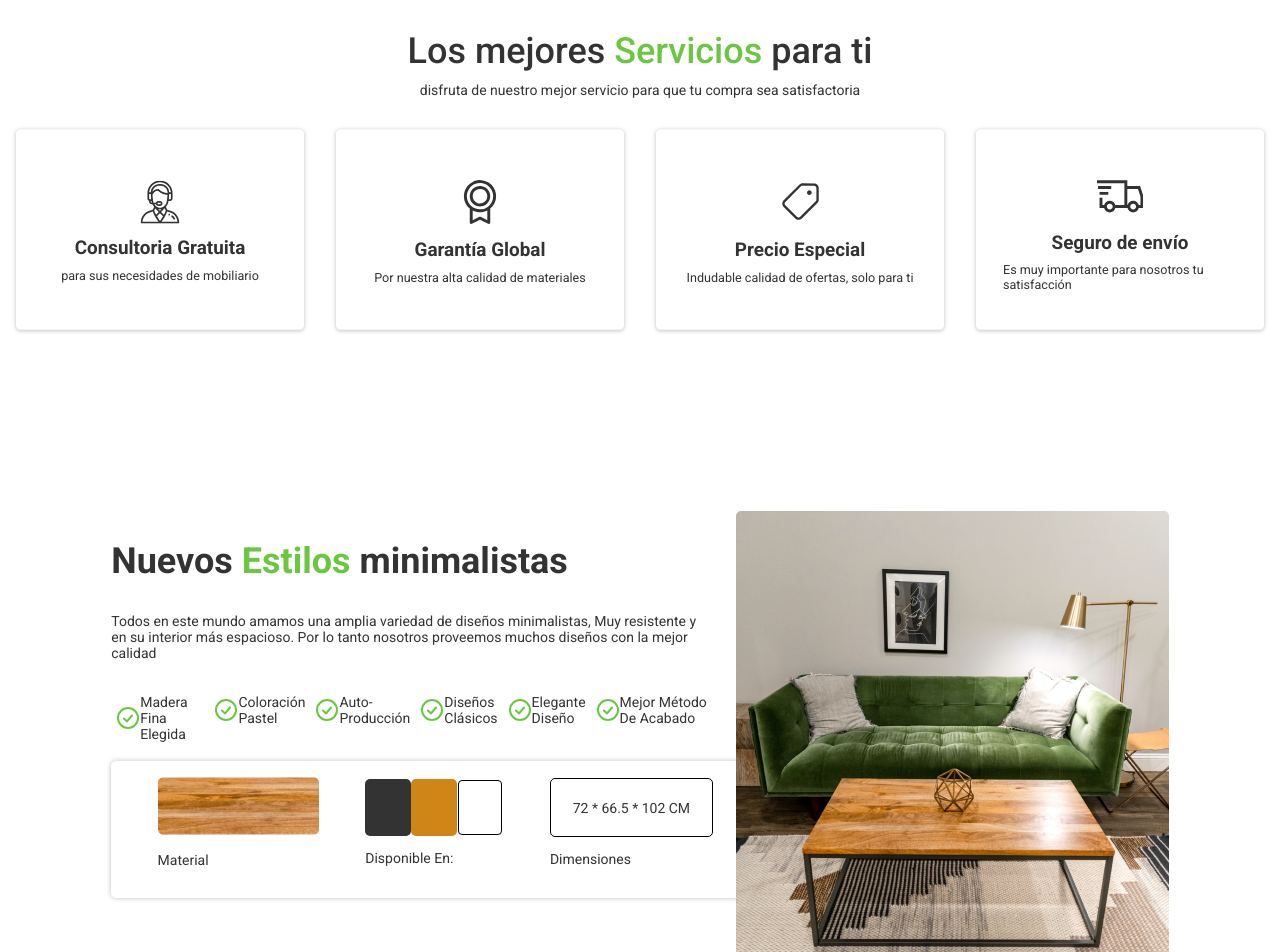
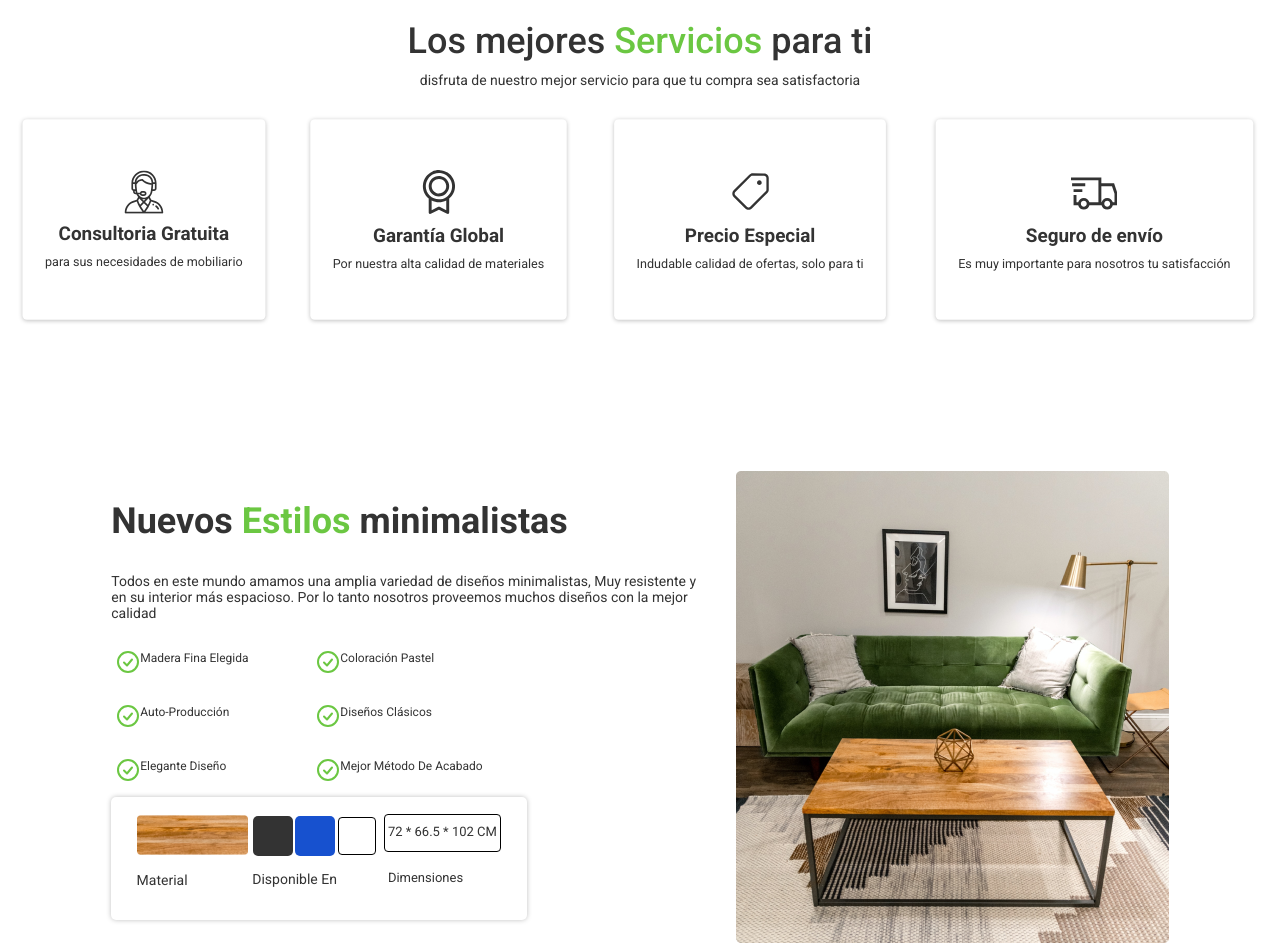
Before and after one commit to Whil117/Landing-page-Furnitures, a Next.js app: page /App in a window 1280 px wide. Shown: the part 660-1612 px from the top of the page. Built offline with nearby package versions, Linux system fonts and the light colour scheme.

Commit message:
delete 70% styles in line.

```diff
--- a/src/components/Services/Services.tsx
+++ b/src/components/Services/Services.tsx
@@ -1,14 +1,18 @@
 /* eslint-disable @next/next/no-img-element */
 import { FC } from "react";
-
-import { Card } from "../../styles/components/Services/Services";
-import { EServices } from "../../styles/components/Services/Styles";
+import {
+  Card,
+  CardDetails,
+  Cards,
+  DivTitle,
+  EServices,
+} from "../../styles/components/Services/Services";
 import services, { IService } from "./assets/data";
 
 const Services: FC = () => {
   return (
     <EServices>
-      <div className="EServicesBlock1">
+      <DivTitle>
         <h1>
           Los mejores <span>Servicios</span> para ti
         </h1>
@@ -16,18 +20,18 @@
           disfruta de nuestro mejor servicio para que tu compra sea
           satisfactoria
         </p>
-      </div>
-      <div className="EServicesBlock2">
+      </DivTitle>
+      <Cards>
         {services.map((service: IService) => (
           <Card key={service.id}>
             <img src={service.img} alt={service.title} />
-            <div className="CardBlock">
+            <CardDetails>
               <h2>{service.title}</h2>
               <p>{service.desc}</p>
-            </div>
+            </CardDetails>
           </Card>
         ))}
-      </div>
+      </Cards>
     </EServices>
   );
 };
--- a/src/components/Styles/Styles.tsx
+++ b/src/components/Styles/Styles.tsx
@@ -1,9 +1,19 @@
 /* eslint-disable @next/next/no-img-element */
 import { FC } from "react";
-import { Style, StyleDetails } from "../../styles/components/Styles/Styles";
+import {
+  Check,
+  ChecksDiv,
+  Colors,
+  ColorsBox,
+  Dimentions,
+  Style,
+  StyleDetails,
+  StyleDivDetails,
+  TextInformation,
+  Texture,
+} from "../../styles/components/Styles/Styles";
 import StyleImg from "../../../public/images/7.png";
 import Image from "next/image";
-import { colors } from "../../styles/colors";
 
 const optionsStyle = [
   "Madera Fina Elegida",
@@ -16,88 +26,51 @@
 
 const Test = {
   material: "/textures/1.png",
-  colors: ["#333333", "#CF8617", "white"],
+  colors: ["#333333", "#1751cf", "white"],
   dimensions: "72 * 66.5 * 102 CM",
 };
 
 const Styles: FC = () => {
   return (
     <Style>
-      <div style={{ width: "602px" }}>
-        <h2 style={{ fontSize: "36px" }}>
-          Nuevos <span style={{ color: colors.green }}>Estilos</span>{" "}
-          minimalistas
+      <StyleDivDetails>
+        <h2>
+          Nuevos <span>Estilos</span> minimalistas
         </h2>
-        <p style={{ width: "602px", fontSize: "14px" }}>
+        <TextInformation>
           Todos en este mundo amamos una amplia variedad de diseños
           minimalistas, Muy resistente y en su interior más espacioso. Por lo
           tanto nosotros proveemos muchos diseños con la mejor calidad
-        </p>
-        <div style={{ display: "flex", justifyContent: "space-between" }}>
-          {optionsStyle.map((option, index) => (
-            <article key={option}>
-              {index <= 2 && (
-                <div key={option} style={{ display: "flex", margin: "5px" }}>
-                  <img src="/icons/checks.svg" alt={option} />
-                  <p>{option}</p>
-                </div>
-              )}
-            </article>
+        </TextInformation>
+        <ChecksDiv>
+          {optionsStyle.map((option) => (
+            <Check key={option}>
+              <img src="/icons/checks.svg" alt={option} />
+              <p>{option}</p>
+            </Check>
           ))}
-          {optionsStyle.map((option, index) => (
-            <article key={option}>
-              {index > 2 && (
-                <div key={option} style={{ display: "flex", margin: "5px" }}>
-                  <img src="/icons/checks.svg" alt={option} />
-                  <p>{option}</p>
-                </div>
-              )}
-            </article>
-          ))}
-        </div>
+        </ChecksDiv>
         <StyleDetails>
           <div>
-            <img src={Test.material} alt="texture1" />
+            <Texture src={Test.material} alt={Test.material} />
             <p>Material</p>
           </div>
-          <div>
-            <div style={{ display: "flex" }}>
+          <ColorsBox>
+            <div>
               {Test.colors.map((color) => (
-                <div
-                  key={color}
-                  style={{
-                    width: "46px",
-                    height: "57px",
-                    borderRadius: "5px",
-                    outline: `1px solid ${
-                      color === "white" ? "black" : "none"
-                    }`,
-                    outlineOffset: "-2px",
-                    backgroundColor: color,
-                  }}
-                ></div>
+                <Colors color={color} key={color}></Colors>
               ))}
             </div>
-            <p>Disponible En:</p>
-          </div>
-          <div>
-            <div
-              style={{
-                border: "1px solid black",
-                display: "flex",
-                alignItems: "center",
-                justifyContent: "center",
-                width: "161px",
-                height: "57px",
-                borderRadius: "5px",
-              }}
-            >
-              {Test.dimensions}
+            <p>Disponible En</p>
+          </ColorsBox>
+          <Dimentions>
+            <div>
+              <p>{Test.dimensions}</p>
             </div>
             <p>Dimensiones</p>
-          </div>
+          </Dimentions>
         </StyleDetails>
-      </div>
+      </StyleDivDetails>
       <div>
         <Image src={StyleImg} alt="stylyeimg1" />
       </div>
--- a/src/components/home/Home.tsx
+++ b/src/components/home/Home.tsx
@@ -3,29 +3,27 @@
 import Link from "next/link";
 import { Swiper, SwiperSlide } from "swiper/react";
 import { Navigation, Pagination } from "swiper";
-import Button from '@material-ui/core/Button';
 import slider from './assets/data'
 import { colors } from "../../styles/colors";
-import { fontsWeight } from "../../styles/fonts";
-import { BuyNow, EHome, Eslogan } from "../../styles/components/Home/Home";
+import { BuyNow, EHome, Eslogan, EsloganSmall, Phrase } from "../../styles/components/Home/Home";
 
 const Home: FC = () => {
   return (
     <EHome>
       <div>
-        <p style={{ margin:"0",color: colors.green,fontSize:"x-large", fontWeight: fontsWeight.medium }}>
+        <EsloganSmall>
           ¡La mejor opción para ti!
-        </p>
+        </EsloganSmall>
         <Eslogan>
           Elija los <span style={{ color: colors.green }}>Muebles</span> más
           modernos para vivir mejor
         </Eslogan>
-        <p style={{ width: "440px", height: "42px", fontSize: "medium" }}>
+        <Phrase>
           Muebles modernos con el sentido del diseño del momento a un precio
           asequible
-        </p>
+        </Phrase>
         <Link href="/products" passHref>
-          <Button variant="contained" color="primary">Comprar Ahora</Button>
+          <BuyNow >Comprar Ahora</BuyNow>
         </Link>
       </div>
       <div className="slider">
--- a/src/styles/Materialize.ts
+++ b/src/styles/Materialize.ts
@@ -20,6 +20,7 @@
 body {
   margin: 0;
   background-color: white;
+  transition: 0.3s;
 }
 main {
   display: block;
--- a/src/styles/components/Home/Home.ts
+++ b/src/styles/components/Home/Home.ts
@@ -1,6 +1,19 @@
 import styled from "@emotion/styled";
 import { colors } from "../../colors";
 import { fontsWeight } from "../../fonts";
+
+export const Phrase = styled.p`
+  width: 440px;
+  height: 42px;
+  font-size: medium;
+`;
+
+export const EsloganSmall = styled.p`
+  margin: 0;
+  color: ${colors.green};
+  font-size: x-large;
+  font-weight: ${fontsWeight.medium};
+`;
 
 export const Eslogan = styled.p`
   width: 462px;
@@ -9,6 +22,7 @@
   margin: 10px 0;
 `;
 export const BuyNow = styled.a`
+  transition: 0.3s;
   cursor: pointer;
   display: flex;
   align-items: center;
@@ -22,8 +36,12 @@
   background: ${colors.green};
   border-radius: 5px;
   &:hover {
-    border: 1px solid ${colors.green};
-    color:${colors.green};
+    transition: 0.3s;
+
+    /* border: 1px solid ${colors.green}; */
+    outline: 1px solid ${colors.green};
+    outline-offset: -2px;
+    color: ${colors.green};
     background-color: ${colors.white};
     /* text-decoration: underline; */
   }
@@ -34,17 +52,18 @@
   justify-content: space-around;
   flex-wrap: wrap;
   align-items: center;
-    .slider{
+  margin: 120px 0;
+  .slider {
     width: 600px;
     display: flex;
     flex-direction: column;
     align-items: center;
     justify-content: center;
-        @media (max-width:600px){
+    @media (max-width: 600px) {
       width: 500px;
     }
   }
-    @media (max-width:870px){
-      padding:20px 50px;
+  @media (max-width: 870px) {
+    padding: 20px 50px;
   }
 `;
--- a/src/styles/components/Services/Services.ts
+++ b/src/styles/components/Services/Services.ts
@@ -1,34 +1,51 @@
 import styled from "@emotion/styled";
+import { fontsWeight } from "../../fonts";
+import { colors } from "../../colors";
+
+export const EServices = styled.div`
+  margin: 120px 0;
+`;
+export const DivTitle = styled.div`
+  display: flex;
+  flex-direction: column;
+  align-items: center;
+  h1 {
+    font-weight: ${fontsWeight.medium};
+    font-size: 36px;
+    margin: 10px;
+    span {
+      color: ${colors.green};
+    }
+  }
+  p {
+    font-size: 14px;
+    margin: 0;
+  }
+`;
+
+export const Cards = styled.div`
+  display: flex;
+  justify-content: space-around;
+  flex-wrap: wrap;
+  margin: 20px 0;
+`;
 
 export const Card = styled.div`
   display: flex;
   flex-direction: column;
   justify-content: center;
   align-items: center;
-  padding: 21px 30px;
-  width: 260px;
+  padding: 21px 25px;
+  /* width: 260px; */
   height: 181px;
   background: #ffffff;
   box-shadow: 0px 1px 5px rgba(0, 0, 0, 0.25);
   border-radius: 5px;
-  cursor: pointer;
-  margin: 10x;
+  /* margin: 10x; */
   transition: 0.3s;
   transform: scale(0.9, 0.9);
-  &:hover {
-    transform: scale(1,1);
-  }
-  img {
-    background-color: white;
-    padding: 5px;
-    border-radius: 5px;
-    svg {
-      path {
-        fill: white;
-      }
-    }
-  }
-  .CardBlock {
+`;
+export const CardDetails = styled.div`
   display: flex;
   flex-direction: column;
   align-items: center;
@@ -38,5 +55,4 @@
   p {
     margin: 0;
   }
-  }
 `;
--- a/src/styles/components/Styles/Styles.ts
+++ b/src/styles/components/Styles/Styles.ts
@@ -1,4 +1,48 @@
 import styled from "@emotion/styled";
+import { colors } from "../../../styles/colors";
+
+interface Color {
+  color: string;
+}
+export const Dimentions = styled.div`
+  div {
+    outline: 1px solid black;
+    outline-offset: -2px;
+    display: flex;
+    align-items: center;
+    justify-content: center;
+    height: 40px;
+    border-radius: 5px;
+  }
+  p {
+    font-size: 13px;
+    padding: 5px;
+  }
+`;
+export const Texture = styled.img`
+  height: 40px;
+`;
+
+export const ColorsBox = styled.div`
+  div {
+    display: flex;
+  }
+`;
+
+export const Colors = styled.div<Color>`
+  width: 40px;
+  height: 40px;
+  border-radius: 5px;
+  outline: 1px solid ${({ color }) => (color === "white" ? "black" : "none")};
+  background-color: ${({ color }) => color};
+  outline-offset: -2px;
+  margin: 1px;
+`;
+
+export const TextInformation = styled.p`
+  width: 602px;
+  font-size: 14px;
+`;
 
 export const Style = styled.div`
   display: flex;
@@ -6,15 +50,38 @@
   justify-content: space-around;
   padding: 20px 100px;
 `;
+export const StyleDivDetails = styled.div`
+  width: 602px;
+  h2 {
+    font-size: 36px;
+    span {
+      color: ${colors.green};
+    }
+  }
+`;
+export const ChecksDiv = styled.div`
+  display: grid;
+  grid-template-columns: repeat(2, 200px);
+`;
 
+export const Check = styled.article`
+  display: flex;
+  margin: 5px;
+  img {
+    width: 24px;
+    height: 44px;
+  }
+  p {
+    font-size: 12px;
+  }
+`;
 export const StyleDetails = styled.aside`
   display: flex;
   justify-content: space-around;
   align-items: center;
   flex-wrap: wrap;
   padding: 16px 23px;
-  width: 602px;
-  /* height: 80px; */
+  width: 370px;
   background: #ffffff;
   box-shadow: 0px 0px 5px rgba(0, 0, 0, 0.25);
   border-radius: 5px;
```
Lines whose indentation alone changed are shown as unchanged.
